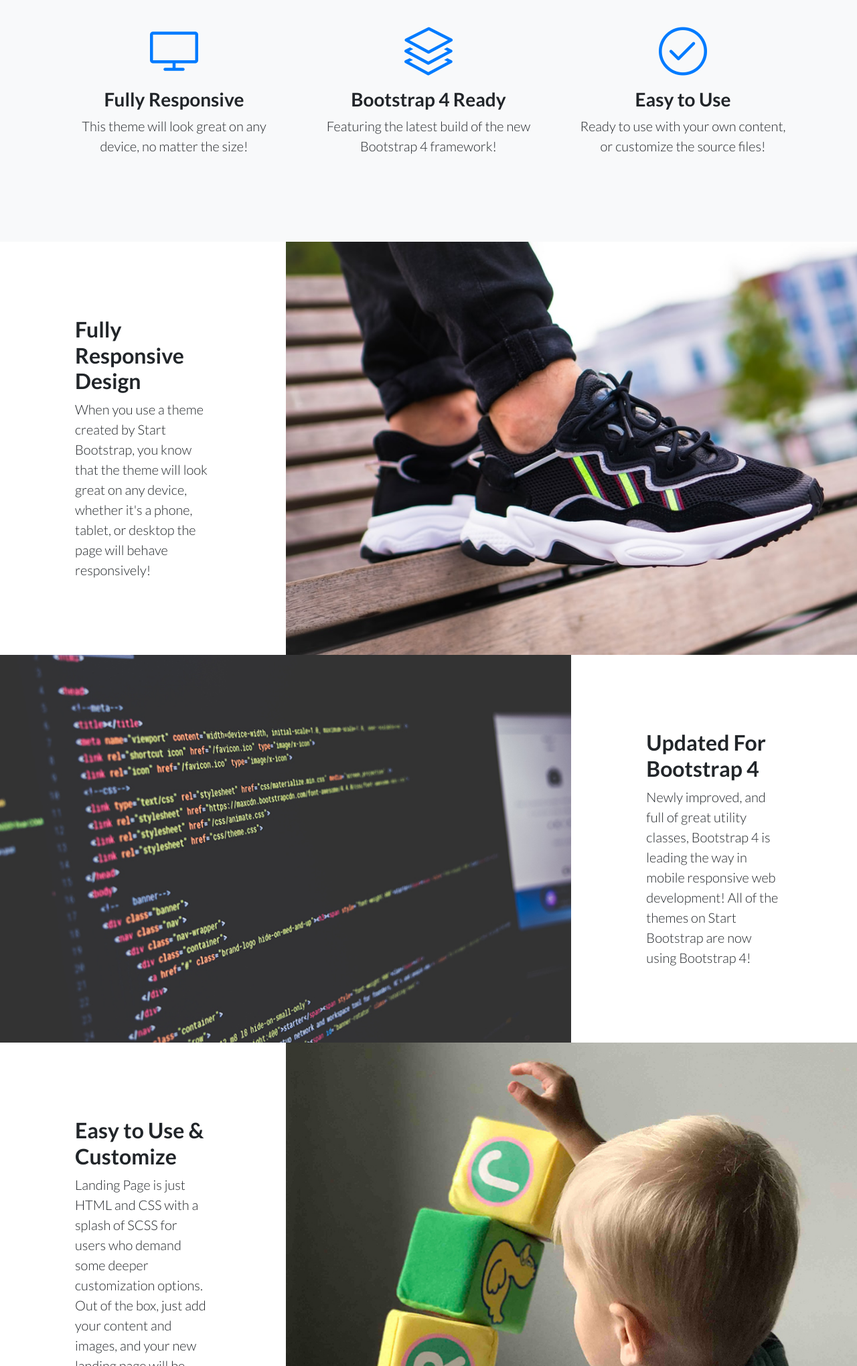
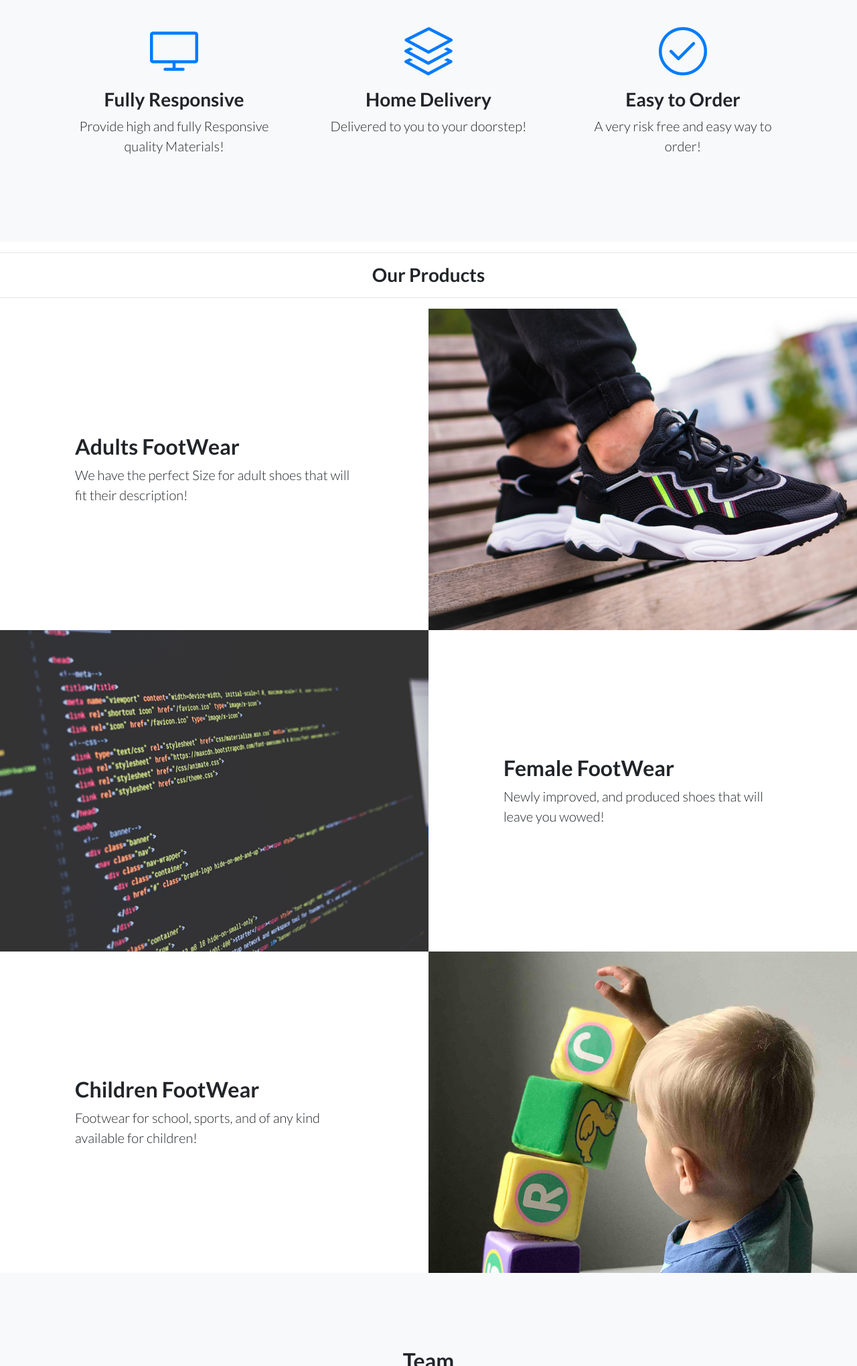
Before and after one commit to yusafza007/SafXa-Footwear, a website: page index.html in a window 1280 px wide. Shown: the part 760-2800 px from the top of the page at 67% size. Drawn offline with Linux system fonts and the light colour scheme.

Commit message:
second commit

```diff
--- a/index.html
+++ b/index.html
@@ -28,7 +28,7 @@
   <!-- Navigation -->
   <nav class="navbar navbar-dark bg-dark">
     <a class="navbar-brand" href="./index.html">
-      <h2 style="color:#0077f7;">SafXa FOOTWEAR</h2>
+      <h2 style="color:#0077f7;">SafXa FootWear</h2>
     </a>
     <form class="form-inline">
       <input class="form-control mr-sm-2" type="search" placeholder="Search" aria-label="Search">
@@ -76,7 +76,7 @@
               <i class="icon-screen-desktop m-auto text-primary"></i>
             </div>
             <h3>Fully Responsive</h3>
-            <p class="lead mb-0">This theme will look great on any device, no matter the size!</p>
+            <p class="lead mb-0">Provide high and fully Responsive quality Materials!</p>
           </div>
         </div>
         <div class="col-lg-4">
@@ -84,8 +84,8 @@
             <div class="features-icons-icon d-flex">
               <i class="icon-layers m-auto text-primary"></i>
             </div>
-            <h3>Bootstrap 4 Ready</h3>
-            <p class="lead mb-0">Featuring the latest build of the new Bootstrap 4 framework!</p>
+            <h3>Home Delivery</h3>
+            <p class="lead mb-0">Delivered to you to your doorstep!</p>
           </div>
         </div>
         <div class="col-lg-4">
@@ -93,43 +93,43 @@
             <div class="features-icons-icon d-flex">
               <i class="icon-check m-auto text-primary"></i>
             </div>
-            <h3>Easy to Use</h3>
-            <p class="lead mb-0">Ready to use with your own content, or customize the source files!</p>
+            <h3>Easy to Order</h3>
+            <p class="lead mb-0">A very risk free and easy way to order!</p>
           </div>
         </div>
       </div>
     </div>
   </section>
 
+  <hr>
+<h3  style="text-align: center;">Our Products</h3>
+<hr>
+
   <!-- Image Showcases -->
   <section class="showcase">
     <div class="container-fluid p-0">
       <div class="row no-gutters">
 
-        <div class="col-lg-8 order-lg-2 text-white showcase-img" style="background-image: url('img/footwear1.jpg');">
+        <div class="col-lg-6 order-lg-2 text-white showcase-img" style="background-image: url('img/footwear1.jpg');">
         </div>
-        <div class="col-lg-4 order-lg-1 my-auto showcase-text">
-          <h2>Fully Responsive Design</h2>
-          <p class="lead mb-0">When you use a theme created by Start Bootstrap, you know that the theme will look great
-            on any device, whether it's a phone, tablet, or desktop the page will behave responsively!</p>
+        <div class="col-lg-6 order-lg-1 my-auto showcase-text">
+          <h2>Adults FootWear</h2>
+          <p class="lead mb-0">We have the perfect Size for adult shoes that will fit their description!</p>
         </div>
       </div>
       <div class="row no-gutters">
-        <div class="col-lg-8 text-white showcase-img" style="background-image: url('img/bg-showcase-2.jpg');"></div>
-        <div class="col-lg-4 my-auto showcase-text">
-          <h2>Updated For Bootstrap 4</h2>
-          <p class="lead mb-0">Newly improved, and full of great utility classes, Bootstrap 4 is leading the way in
-            mobile responsive web development! All of the themes on Start Bootstrap are now using Bootstrap 4!</p>
+        <div class="col-lg-6 text-white showcase-img" style="background-image: url('img/bg-showcase-2.jpg');"></div>
+        <div class="col-lg-6 my-auto showcase-text">
+          <h2>Female FootWear</h2>
+          <p class="lead mb-0">Newly improved, and produced shoes that will leave you wowed!</p>
         </div>
       </div>
       <div class="row no-gutters">
-        <div class="col-lg-8 order-lg-2 text-white showcase-img"
+        <div class="col-lg-6 order-lg-2 text-white showcase-img"
           style="background-image: url('img/bg-showcase-3.jpg');"></div>
-        <div class="col-lg-4 order-lg-1 my-auto showcase-text">
-          <h2>Easy to Use &amp; Customize</h2>
-          <p class="lead mb-0">Landing Page is just HTML and CSS with a splash of SCSS for users who demand some deeper
-            customization options. Out of the box, just add your content and images, and your new landing page will be
-            ready to go!</p>
+        <div class="col-lg-6 order-lg-1 my-auto showcase-text">
+          <h2>Children FootWear</h2>
+          <p class="lead mb-0">Footwear for school, sports, and of any kind available for children!</p>
         </div>
       </div>
     </div>
@@ -151,8 +151,7 @@
           <div class="testimonial-item mx-auto mb-5 mb-lg-0">
             <img class="img-fluid rounded-circle mb-3" src="img/IMG_0645.jpeg" alt="">
             <h5>Idris</h5>
-            <p class="font-weight-light mb-0">"Bootstrap is amazing. I've been using it to create lots of super nice
-              landing pages."</p>
+            <p class="font-weight-light mb-0">"One of the best site for shoping footwears."</p>
           </div>
         </div>
         <div class="col-lg-4">
@@ -196,17 +195,17 @@
         <div class="col-lg-6 h-100 text-center text-lg-right my-auto">
           <ul class="list-inline mb-0">
             <li class="list-inline-item mr-3">
-              <a href="#">
+              <a href="https://www.facebook.com">
                 <i class="fab fa-facebook fa-2x fa-fw"></i>
               </a>
             </li>
             <li class="list-inline-item mr-3">
-              <a href="#">
+              <a href="https://www.twitter.com">
                 <i class="fab fa-twitter-square fa-2x fa-fw"></i>
               </a>
             </li>
             <li class="list-inline-item">
-              <a href="#">
+              <a href="https://www.instagram.com">
                 <i class="fab fa-instagram fa-2x fa-fw"></i>
               </a>
             </li>
```
